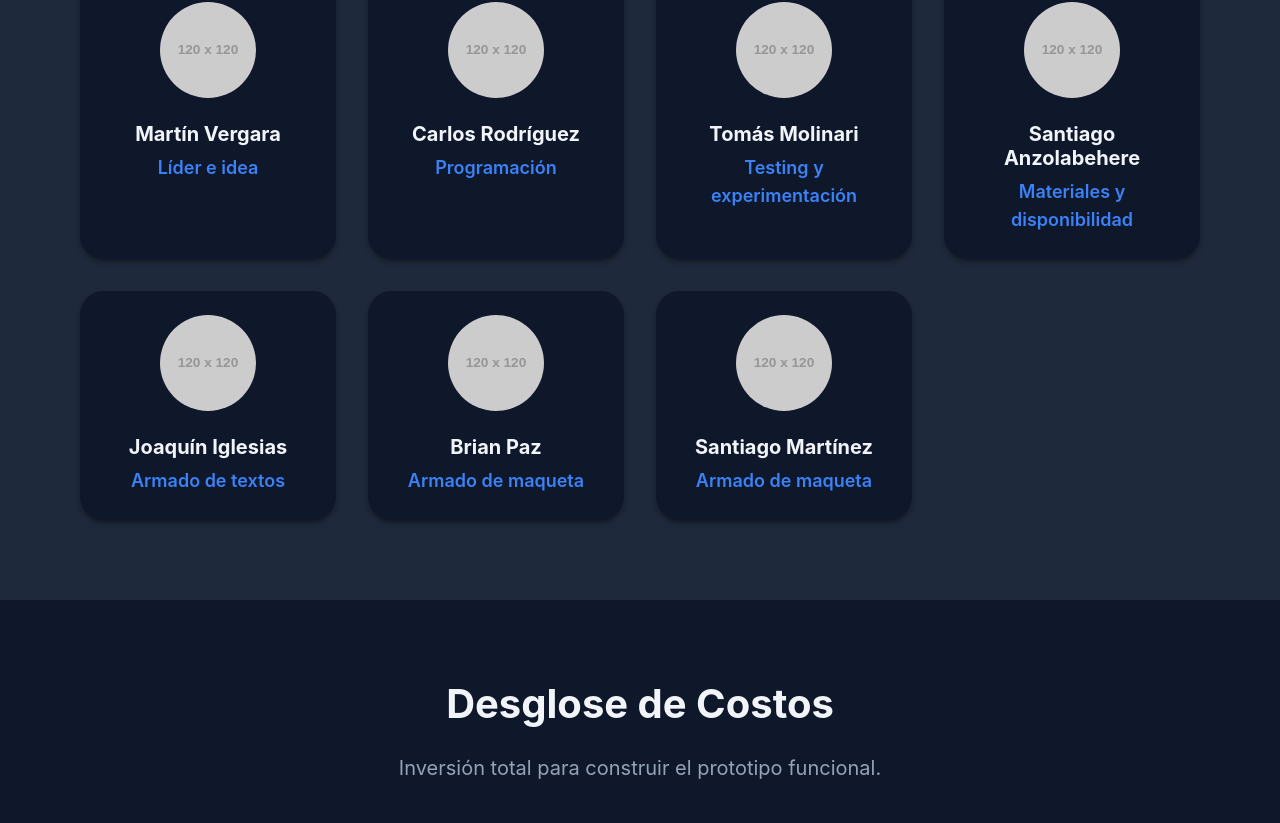
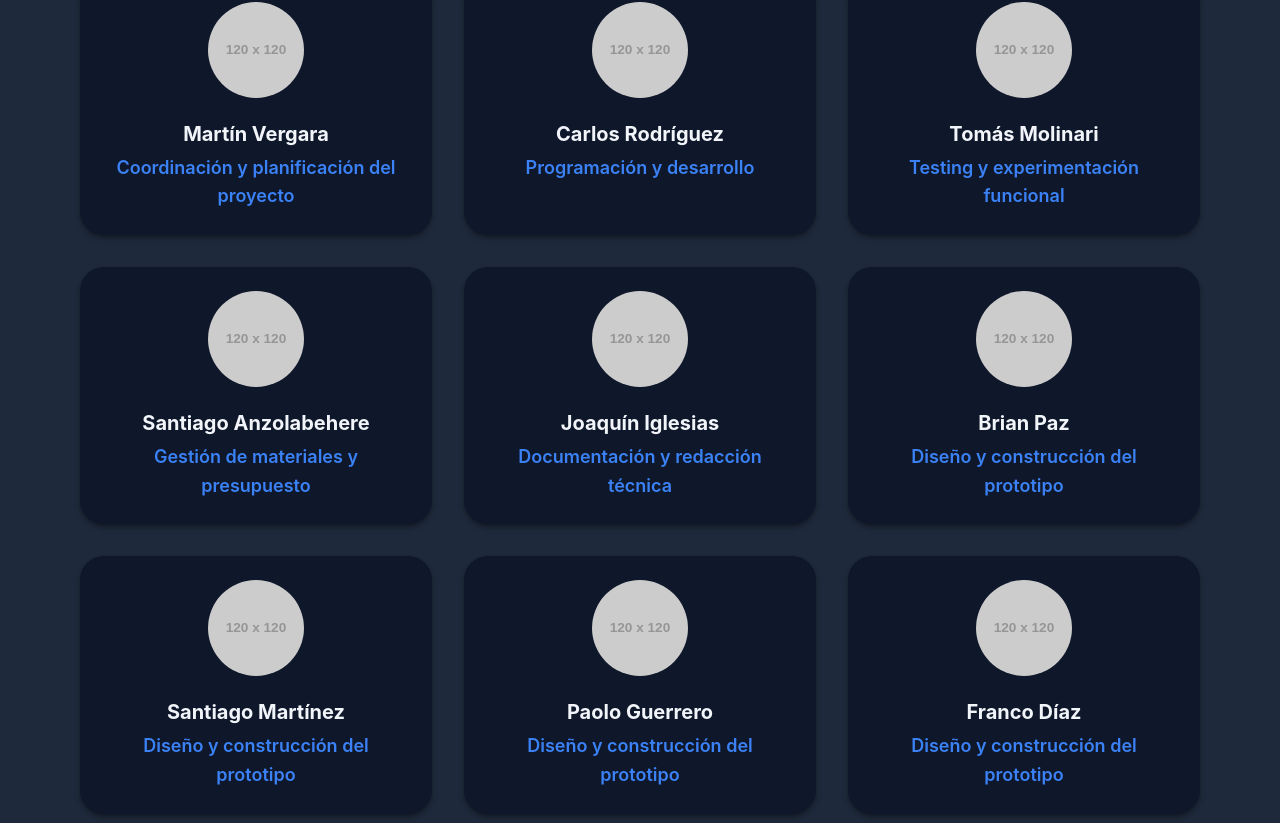
Before and after one commit to ThaCharly/fisiquinha, a React (Vite) app: page / in a window 1280 px wide. Shown: the part 2357-3180 px from the top of the page. Built offline with nearby package versions, Linux system fonts and the light colour scheme.

Commit message:
Actualización

```diff
--- a/src/App.css
+++ b/src/App.css
@@ -364,7 +364,7 @@ p {
 
 @media (min-width: 1024px) {
   .team-grid {
-    grid-template-columns: repeat(4, 1fr);
+    grid-template-columns: repeat(3, 1fr);
   }
 }
 
--- a/src/App.jsx
+++ b/src/App.jsx
@@ -12,13 +12,11 @@ const App = () => {
 
     // (Opcional) Persistir preferencia en localStorage
   useEffect(() => {
-    // Al cargar, intentar leer del localStorage, pero como queremos oscuro por defecto,
-    // solo usamos localStorage si ya existe una preferencia explícita
     const saved = localStorage.getItem('darkMode');
     if (saved !== null) {
       setDarkMode(saved === 'true');
     } else {
-      // Por defecto: oscuro
+      // Por defecto está el modo oscuro
       setDarkMode(true);
       localStorage.setItem('darkMode', 'true');
     }
@@ -27,8 +25,6 @@ const App = () => {
   // Guardar en localStorage cuando cambie
   useEffect(() => {
     localStorage.setItem('darkMode', darkMode.toString());
-    // También podrías aplicar la clase al <html> si lo prefieres,
-    // pero como usas .dark-mode en .app, no es necesario
   }, [darkMode]);
 
   useEffect(() => {
@@ -62,13 +58,15 @@ const App = () => {
   };
 
   const integrantes = [
-    { nombre: 'Martín Vergara', rol: 'Líder e idea', avatar: 'https://placehold.co/120x120/6366f1/white?text=MV' },
-    { nombre: 'Carlos Rodríguez', rol: 'Programación', avatar: 'https://placehold.co/120x120/8b5cf6/white?text=CR' },
-    { nombre: 'Tomás Molinari', rol: 'Testing y experimentación', avatar: 'https://placehold.co/120x120/06b6d4/white?text=TM' },
-    { nombre: 'Santiago Anzolabehere', rol: 'Materiales y disponibilidad', avatar: 'https://placehold.co/120x120/10b931/white?text=SA' },
-    { nombre: 'Joaquín Iglesias', rol: 'Armado de textos', avatar: 'https://placehold.co/120x120/10b181/white?text=JI' },
-    { nombre: 'Brian Paz', rol: 'Armado de maqueta', avatar: 'https://placehold.co/120x120/f16366/white?text=BP' },
-    { nombre: 'Santiago Martínez', rol: 'Armado de maqueta', avatar: 'https://placehold.co/120x120/66f136/white?text=SM' }
+    { nombre: 'Martín Vergara', rol: 'Coordinación y planificación del proyecto', avatar: 'https://placehold.co/120x120/6366f1/white?text=MV' },
+    { nombre: 'Carlos Rodríguez', rol: 'Programación y desarrollo', avatar: 'https://placehold.co/120x120/8b5cf6/white?text=CR' },
+    { nombre: 'Tomás Molinari', rol: 'Testing y experimentación funcional', avatar: 'https://placehold.co/120x120/06b6d4/white?text=TM' },
+    { nombre: 'Santiago Anzolabehere', rol: 'Gestión de materiales y presupuesto', avatar: 'https://placehold.co/120x120/10b931/white?text=SA' },
+    { nombre: 'Joaquín Iglesias', rol: 'Documentación y redacción técnica', avatar: 'https://placehold.co/120x120/10b181/white?text=JI' },
+    { nombre: 'Brian Paz', rol: 'Diseño y construcción del prototipo', avatar: 'https://placehold.co/120x120/f16366/white?text=BP' },
+    { nombre: 'Santiago Martínez', rol: 'Diseño y construcción del prototipo', avatar: 'https://placehold.co/120x120/66f136/white?text=SM' },
+    { nombre: 'Paolo Guerrero', rol: 'Diseño y construcción del prototipo', avatar: 'https://placehold.co/120x120/f59e42/white?text=PG' },
+    { nombre: 'Franco Díaz', rol: 'Diseño y construcción del prototipo', avatar: 'https://placehold.co/120x120/9d4edd/white?text=FD' },
   ];
 
   const materiales = [
@@ -320,9 +318,9 @@ const App = () => {
                 className="team-card"
                 initial={{ opacity: 0, y: 50 }}
                 whileInView={{ opacity: 1, y: 0 }}
-                transition={{ duration: 0.4, delay: index * 0.1 }}
+                transition={{ duration: 0.2, delay: index * 0.01 }}
                 viewport={{ once: true }}
-                whileHover={{ y: -10 }}
+                whileHover={{ y: -12 }}
               >
                 <img
                   src={integrante.avatar}
```
